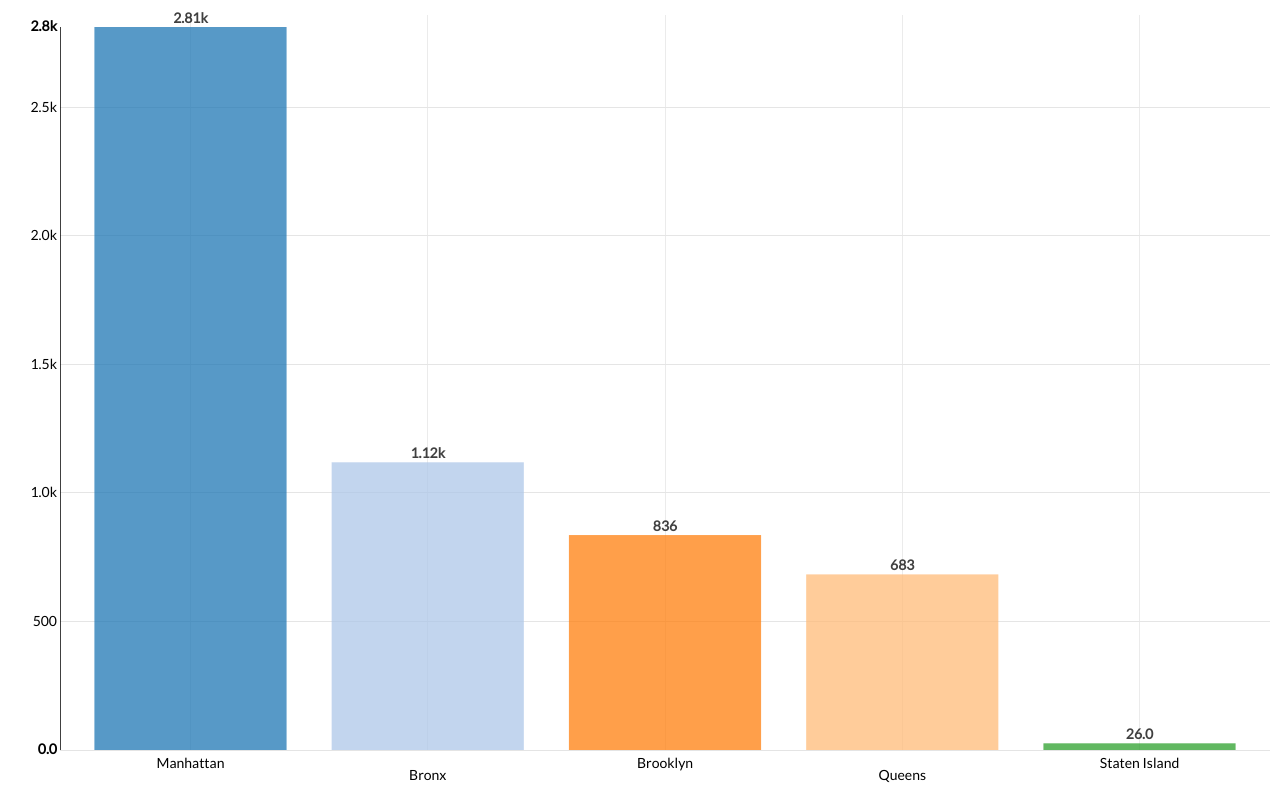
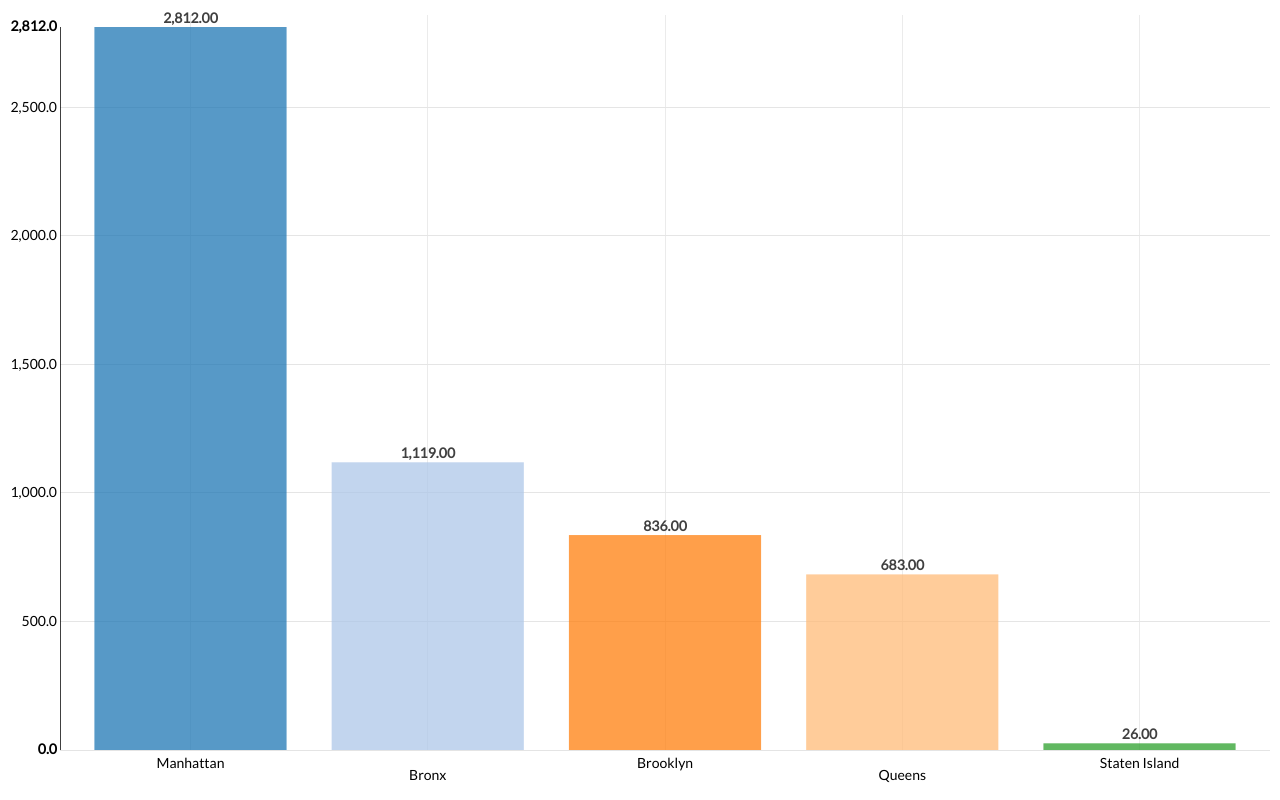
Before and after one commit to NYCDOB/Performance_Dashboard, a website: page examples/Facade_Violation.html in a window 1280 px wide. Drawn offline with nearby package versions, Linux system fonts and the light colour scheme; files that its build step writes are made by us from their sources.

Commit message:
Update Facade_Violation.html

```diff
--- a/examples/Facade_Violation.html
+++ b/examples/Facade_Violation.html
@@ -77,9 +77,9 @@
     chart.yAxis
         .axisLabel('')
 		.axisLabelDistance(-10)
-         .tickFormat(d3.format('.2s'))
+         //.tickFormat(d3.format('.2s'))
          .ticks(8);
-    chart.valueFormat(d3.format('.3s'));
+    //chart.valueFormat(d3.format('.3s'));
         d3.select('#chart1 svg')
             .datum(historicalBarChart)
             .call(chart);
```
